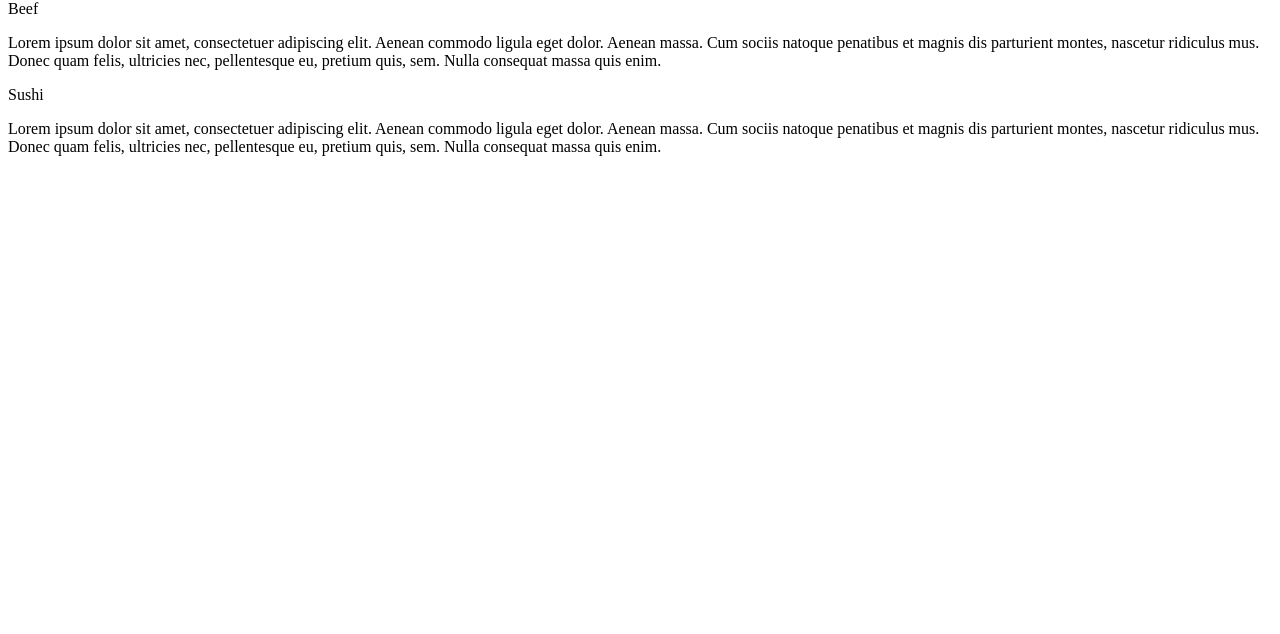
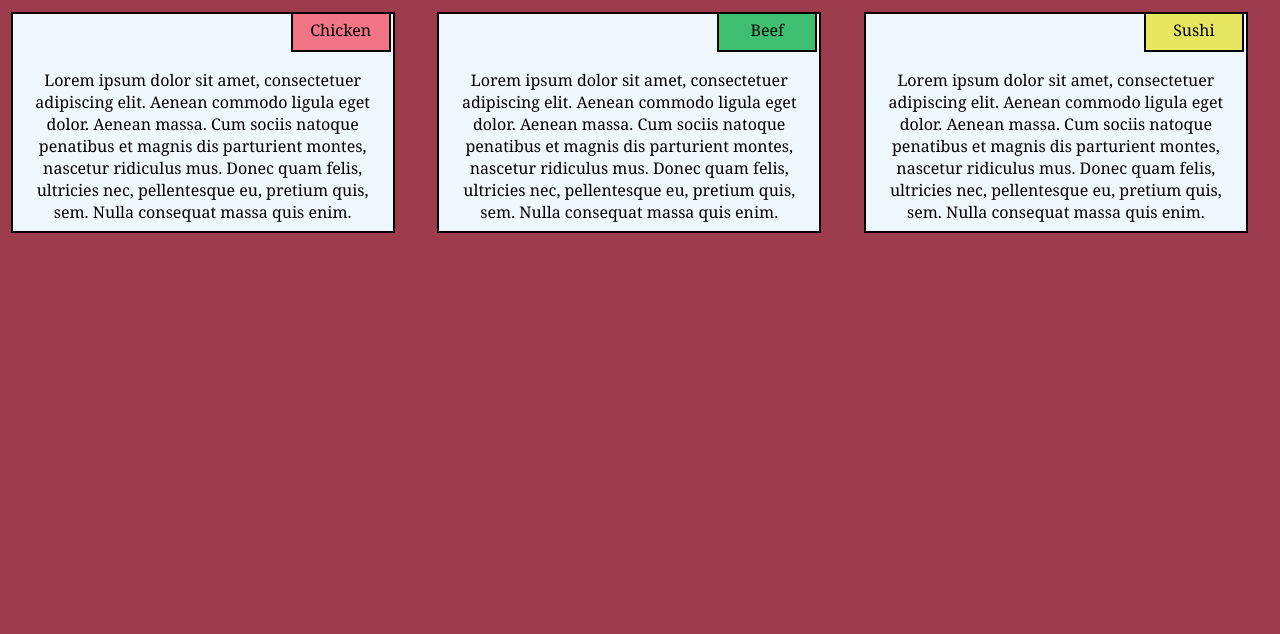
Before and after one commit to uzmab12/module2.io, a plain HTML site: page index.html in a window 1280 px wide. Shown: the part 166-800 px from the top of the page. Drawn offline with Linux system fonts and the light colour scheme.

Commit message:
Update index.html

```diff
--- a/index.html
+++ b/index.html
@@ -3,8 +3,10 @@
 <head>
 
 <title>Responsive Layout</title>
-<meta name="viewport" content="width=device-width, initial-scale=1">
-<link rel="stylesheet" type="text/css" href="style.css">
+<meta charset=“UTF-8”>
+<meta name=“viewport” content=“width=device-width, initial-scale=1.0”>
+<meta http-equiv=“X-UA-Compatible” content=“ie=edge”>
+<link rel="stylesheet" type="text/css" href="css/style.css">
 
 </head>
 <body>
```
